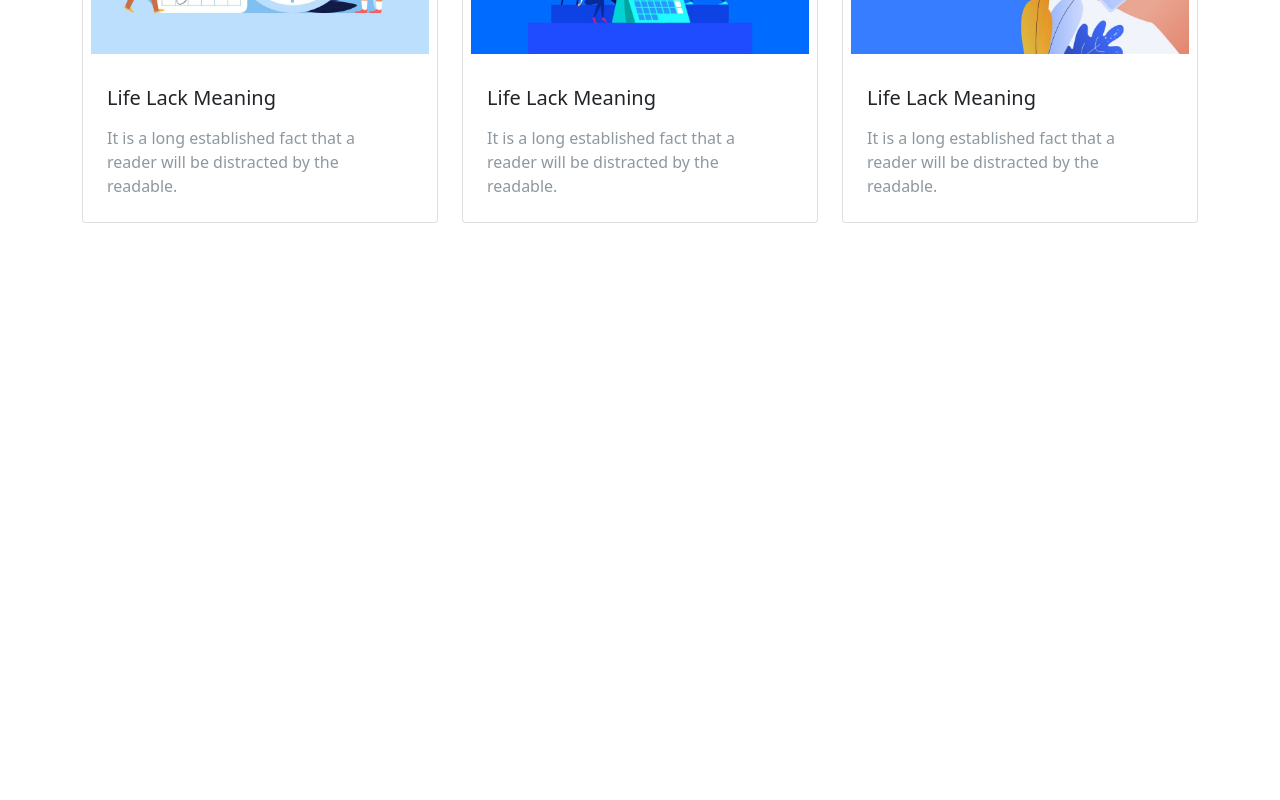
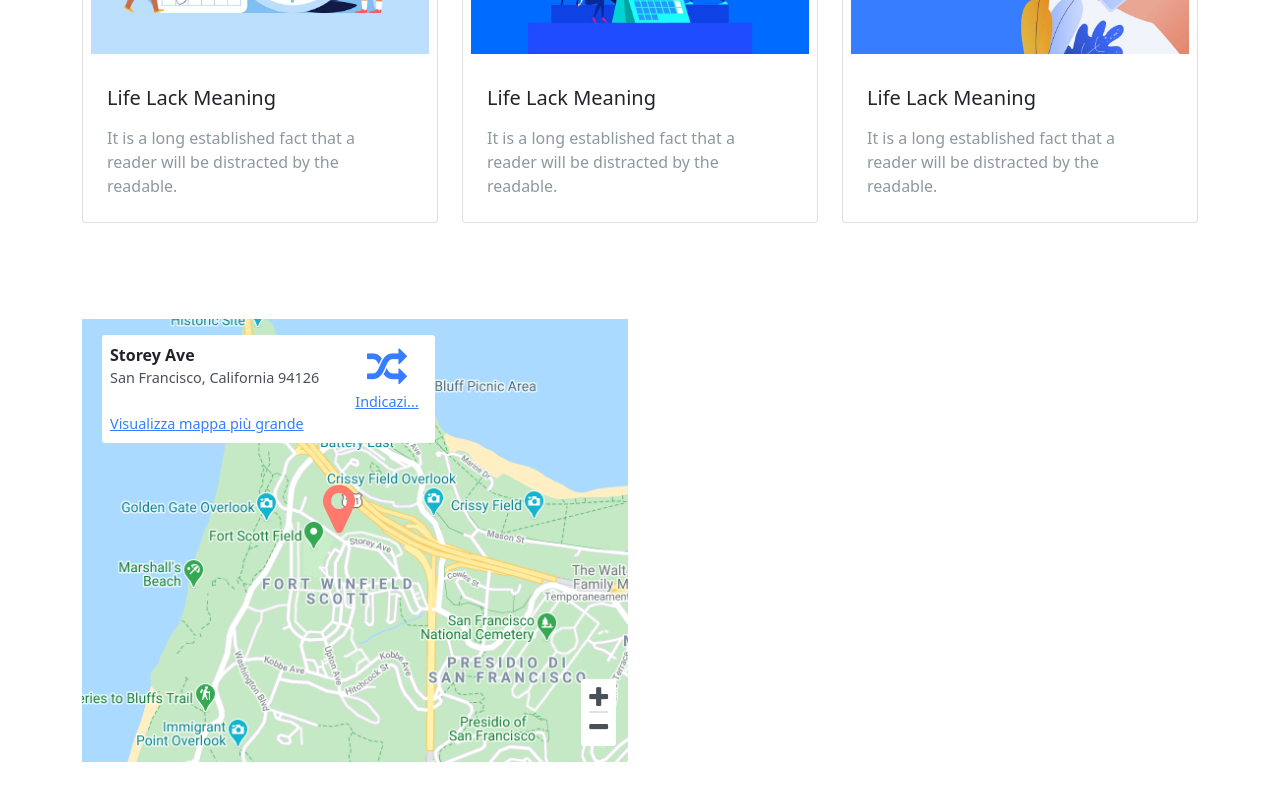
Before and after one commit to nicosanji/proj-html-vuejs, a Vue app: page / in a window 1280 px wide. Shown: the part 3509-4309 px from the top of the page. Before the commit the page ends 3780 px from the top, so only its background shows below. Built offline with nearby package versions, Linux system fonts and the light colour scheme.

Commit message:
Creata mappa nella componente "contact"

```diff
--- a/src/App.vue
+++ b/src/App.vue
@@ -7,6 +7,7 @@
     <Features></Features>
     <Testimonials></Testimonials>
     <Posts></Posts>
+    <Contact></Contact>
   </div>
 </template>
 
@@ -18,6 +19,7 @@ import TipsTricks from "./components/TipsTricks.vue";
 import Features from "./components/Features.vue";
 import Testimonials from "./components/Testimonials.vue";
 import Posts from "./components/Posts.vue";
+import Contact from "./components/Contact.vue";
 
 export default {
   name: "App",
@@ -29,6 +31,7 @@ export default {
     Features,
     Testimonials,
     Posts,
+    Contact,
   },
 };
 </script>
@@ -255,4 +258,40 @@ header {
     color: #8e989f;
   }
 }
+
+.contact {
+  .map-box {
+    top: 1rem;
+    left: 2rem;
+    .map-box-title {
+      font-size: 1rem;
+      font-weight: 600;
+    }
+    .map-box-subtitle {
+      font-size: 0.9rem;
+      color: #495057;
+    }
+    a {
+      font-size: 0.9rem;
+      color: #377dff;
+    }
+    h1 {
+      color: #377dff;
+    }
+  }
+  .map-zoom {
+    bottom: 1rem;
+    right: 1.5rem;
+    cursor: pointer;
+    color: #495057;
+  }
+  .map-location {
+    bottom: 50%;
+    right: 50%;
+    h1 {
+      color: #ff796d;
+      font-size: 3.5rem;
+    }
+  }
+}
 </style>
--- /dev/null
+++ b/src/components/Contact.vue
@@ -0,0 +1,66 @@
+<template>
+  <div class="contact container my-5">
+    <div class="row">
+      <div class="col-6 position-relative">
+        <div
+          class="map-box col-7 d-flex position-absolute bg-white rounded-1 p-2"
+        >
+          <div class="col-9 d-flex flex-column">
+            <div class="map-box-title">Storey Ave</div>
+            <div class="map-box-subtitle pb-4">
+              San Francisco, California 94126
+            </div>
+            <a href="#">Visualizza mappa più grande</a>
+          </div>
+          <div class="col-3 d-flex flex-column align-items-center">
+            <h1 class="mb-0">
+              <i class="fa fa-random" aria-hidden="true"></i>
+            </h1>
+            <a class="px-2" href="#">Indicazi...</a>
+          </div>
+        </div>
+        <img
+          class="w-100"
+          src="../assets/img/StaticMapService.GetMapIma.png"
+          alt="map-img"
+        />
+        <div
+          class="
+            map-zoom
+            d-flex
+            flex-column
+            align-items-center
+            position-absolute
+            bg-white
+            rounded-1
+            py-1
+            px-2
+          "
+        >
+          <h4 class="mb-0 border-bottom">
+            <i class="fa fa-plus" aria-hidden="true"></i>
+          </h4>
+          <h4 class="mb-0 border-top">
+            <i class="fa fa-minus" aria-hidden="true"></i>
+          </h4>
+        </div>
+        <div class="map-location position-absolute">
+          <h1 class="mb-0">
+            <i class="fa fa-map-marker" aria-hidden="true"></i>
+          </h1>
+        </div>
+      </div>
+      <div class="col-6">
+        <!-- continua -->
+      </div>
+    </div>
+  </div>
+</template>
+
+<script>
+export default {
+  name: "Contact",
+};
+</script>
+
+<style></style>
```
Also changed, not shown: 8 other files (tests, documents, lock files or other folders).
